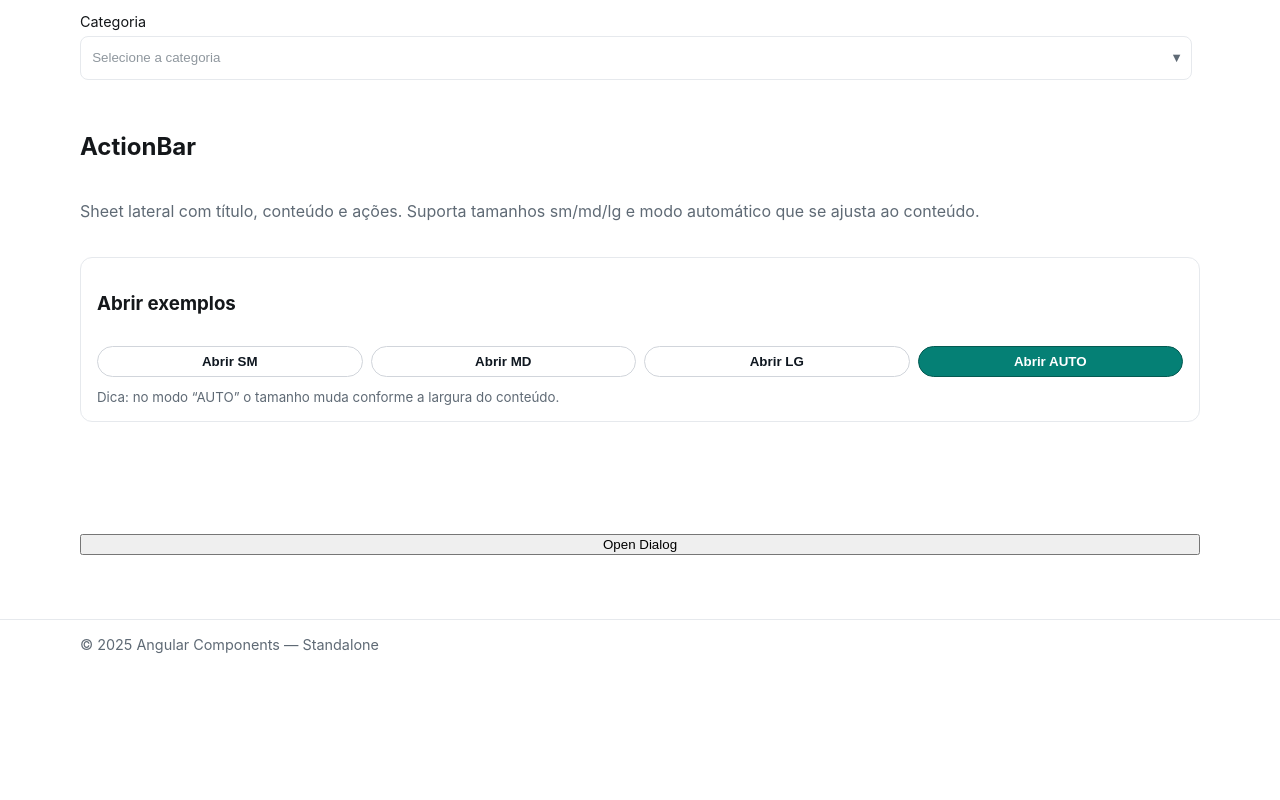
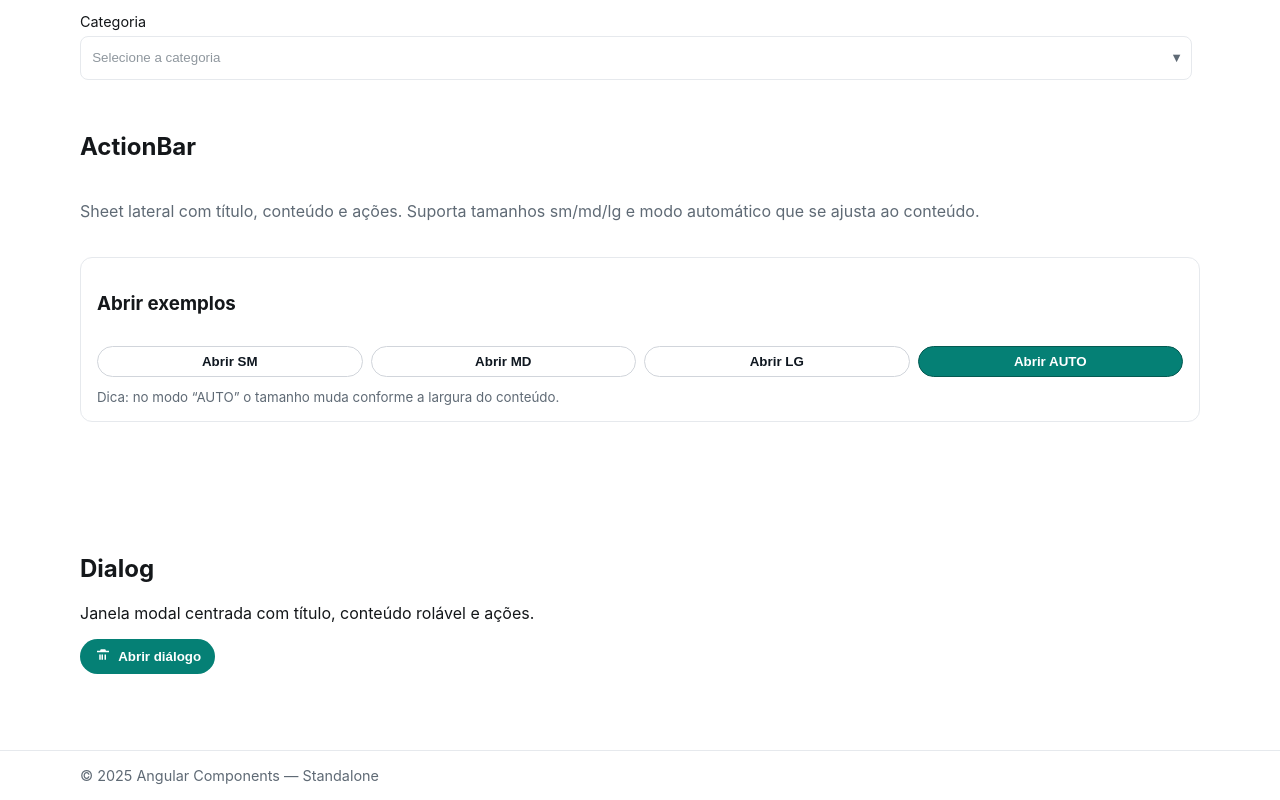
Before and after one commit to AysllaGomes/angular-components, an Angular app: page /demo in a window 1280 px wide. Shown: the part 2680-3480 px from the top of the page. Before the commit the page ends 3349 px from the top, so only its background shows below. Built offline with nearby package versions, Linux system fonts and the light colour scheme.

Commit message:
Translate dialog, e melhorando visibilidade

```diff
--- a/src/app/demo/sections/dialog/dialog-demo.component.html
+++ b/src/app/demo/sections/dialog/dialog-demo.component.html
@@ -1,19 +1,37 @@
-<article class="card" style="display:grid;gap:.5rem;">
-  <button class="pill" type="button" (click)="openDlg=true">Open Dialog</button>
+<section id="dialog" class="demo-section">
+  <h2>{{ 'section.dialog.title' | t }}</h2>
+  <p class="lead">{{ 'section.dialog.lead' | t }}</p>
+
+  <article class="card" class="card">
+    <div class="toolbar">
+      <button class="pill pill--accent" type="button" (click)="openDlg = true">
+        <!-- ícone “alerta/trasheirinho” só pra dar contexto visual -->
+        <svg width="18" height="18" viewBox="0 0 24 24" aria-hidden="true">
+          <path d="M9 3h6l1 2h4v2H4V5h4l1-2zm1 7h2v7h-2v-7zm4 0h2v7h-2v-7zM7 10h2v7H7v-7z" fill="currentColor"/>
+        </svg>
+        <span>{{ 'dialog.open' | t }}</span>
+      </button>
+    </div>
   </article>
 
   <app-dialog
-  [title]="'Confirmar exclusão'"
+    [title]="'dialog.title.confirm' | t"
     size="auto"
     [(opened)]="openDlg"
-  primaryLabel="Confirmar"
-  secondaryLabel="Cancelar"
+    [primaryLabel]="'dialog.primary.confirm' | t"
+    [secondaryLabel]="'dialog.secondary.cancel' | t"
     (primary)="confirmDelete()">
-  <p>Tem certeza? Esta ação não pode ser desfeita.</p>
-  <!-- Ou ações customizadas:
+    <p>{{ 'dialog.body.confirm' | t }}</p>
+
+    <!-- Exemplo de ações customizadas (se quiser sobrepor as padrão):
     <div dialog-actions>
-    <button class="btn--ghost btn" type="button" (click)="openDlg=false">Cancelar</button>
-    <button class="btn" type="button" (click)="confirmDelete()">Confirmar</button>
+      <button class="btn btn--ghost" type="button" (click)="openDlg=false">
+        {{ 'dialog.secondary.cancel' | t }}
+      </button>
+      <button class="btn" type="button" (click)="confirmDelete()">
+        {{ 'dialog.primary.confirm' | t }}
+      </button>
     </div>
     -->
   </app-dialog>
+</section>
--- a/src/app/demo/sections/dialog/dialog-demo.component.sass
+++ b/src/app/demo/sections/dialog/dialog-demo.component.sass
@@ -0,0 +1,32 @@
+.toolbar
+  display: flex
+  gap: .5rem
+  flex-wrap: wrap
+  margin-bottom: .75rem
+
+.pill
+  appearance: none
+  border: 1px solid var(--hdr-pill-border, #d1d5db)
+  background: var(--hdr-pill-bg, #fff)
+  color: var(--hdr-pill-color, #0f1720)
+  padding: .45rem .8rem
+  border-radius: 9999px
+  font-weight: 700
+  cursor: pointer
+  display: inline-grid
+  grid-auto-flow: column
+  align-items: center
+  gap: .4rem
+
+  svg
+    display: block
+
+.pill--accent
+  background: var(--accent)
+  color: #fff
+  border-color: transparent
+  &:hover
+    background: color-mix(in srgb, var(--accent) 88%, white)
+  &:focus-visible
+    outline: 2px solid color-mix(in srgb, var(--accent) 55%, white)
+    outline-offset: 2px
--- a/src/app/demo/sections/dialog/dialog-demo.component.ts
+++ b/src/app/demo/sections/dialog/dialog-demo.component.ts
@@ -1,4 +1,6 @@
 import { Component } from '@angular/core';
+
+import { TPipe } from '../../../shared/i18n/t.pipe';
 
 import { DialogComponent } from '../../../shared/components/dialog/dialog.component';
 
@@ -6,12 +8,17 @@ import { DialogComponent } from '../../../shared/components/dialog/dialog.compon
   selector: 'app-dialog-demo',
   standalone: true,
   imports: [
-    DialogComponent
+    DialogComponent,
+    TPipe
   ],
   templateUrl: './dialog-demo.component.html',
   styleUrl: './dialog-demo.component.sass'
 })
 export class DialogDemoComponent {
   openDlg = false;
-  confirmDelete(){ /* ... */ }
+
+  confirmDelete() {
+    console.log('Confirmado!');
+    this.openDlg = false;
+  }
 }
--- /dev/null
+++ b/src/app/shared/i18n/dict/dialog.ts
@@ -0,0 +1,24 @@
+import { Dict } from '../../model/type/dict.type';
+
+export const DIALOG: Dict = {
+  'dialog.open': {
+    pt: 'Abrir diálogo',
+    en: 'Open dialog'
+  },
+  'dialog.title.confirm': {
+    pt: 'Confirmar exclusão',
+    en: 'Confirm deletion'
+  },
+  'dialog.body.confirm': {
+    pt: 'Tem certeza? Esta ação não pode ser desfeita.',
+    en: 'Are you sure? This action cannot be undone.'
+  },
+  'dialog.primary.confirm': {
+    pt: 'Confirmar',
+    en: 'Confirm'
+  },
+  'dialog.secondary.cancel': {
+    pt: 'Cancelar',
+    en: 'Cancel'
+  },
+};
--- a/src/app/shared/i18n/dict/index.ts
+++ b/src/app/shared/i18n/dict/index.ts
@@ -1,6 +1,7 @@
 import { TABLE } from './table';
 import { TOAST } from './toast';
 import { COMMON } from './common';
+import { DIALOG } from './dialog';
 import { SELECT } from './select';
 import { STEPPER } from './stepper';
 import { SECTIONS } from './sections';
@@ -18,4 +19,5 @@ export const DICT: Dict = {
   ...TOAST,
   ...SELECT,
   ...ACTIONBAR,
+  ...DIALOG,
 };
--- a/src/app/shared/i18n/dict/sections.ts
+++ b/src/app/shared/i18n/dict/sections.ts
@@ -9,6 +9,15 @@ export const SECTIONS: Dict = {
   'section.table.lead':    { pt: 'Tabela personalizável com seleção, chips e ações.',
     en: 'Customizable table with selection, chips and actions.' },
 
+  'section.dialog.title': {
+    pt: 'Dialog',
+    en: 'Dialog'
+  },
+  'section.dialog.lead': {
+    pt: 'Janela modal centrada com título, conteúdo rolável e ações.',
+    en: 'Centered modal with title, scrollable content and actions.'
+  },
+
   'section.pagination.title': { pt: 'Paginação', en: 'Pagination' },
   'section.toast.title':      { pt: 'Toast',     en: 'Toast' },
 };
```
Lines whose indentation alone changed are shown as unchanged.
